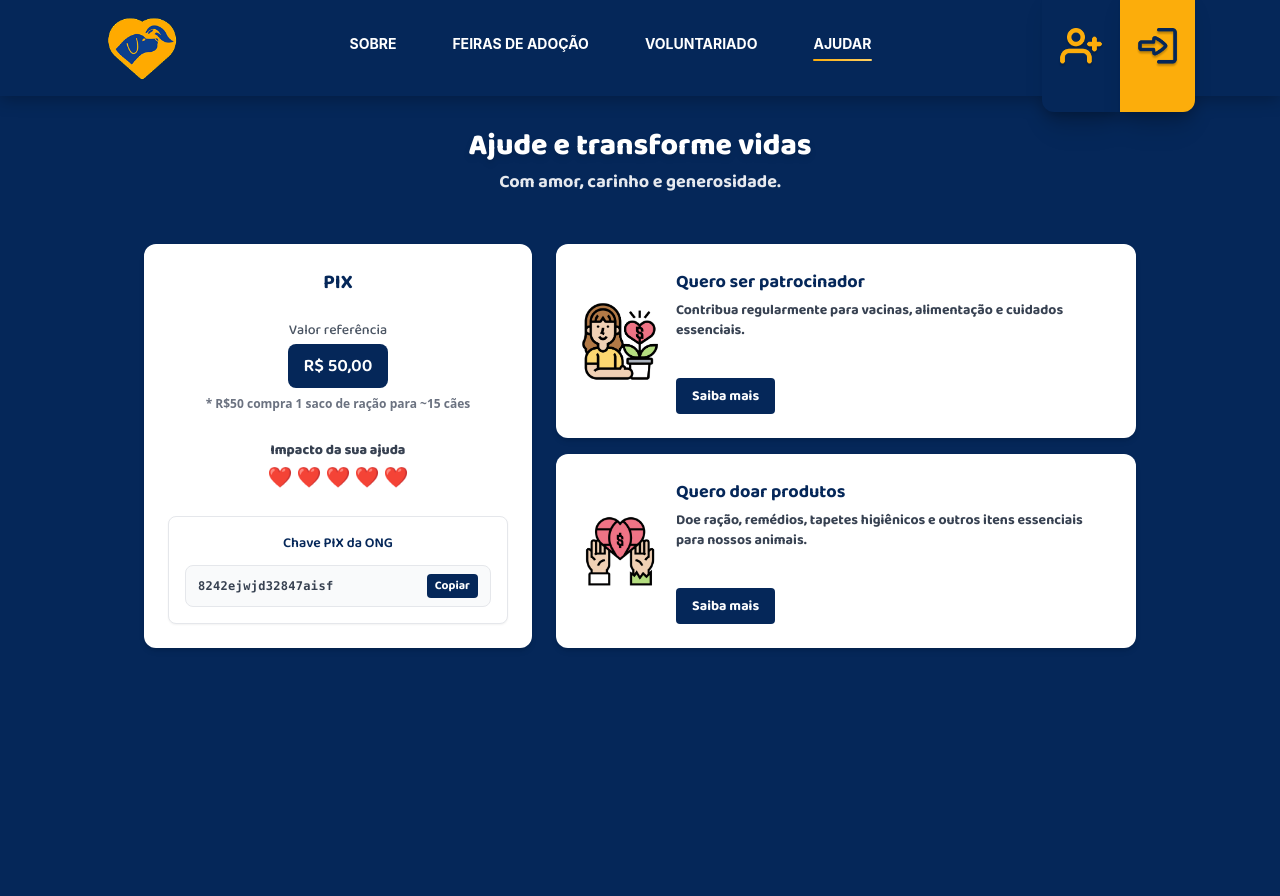
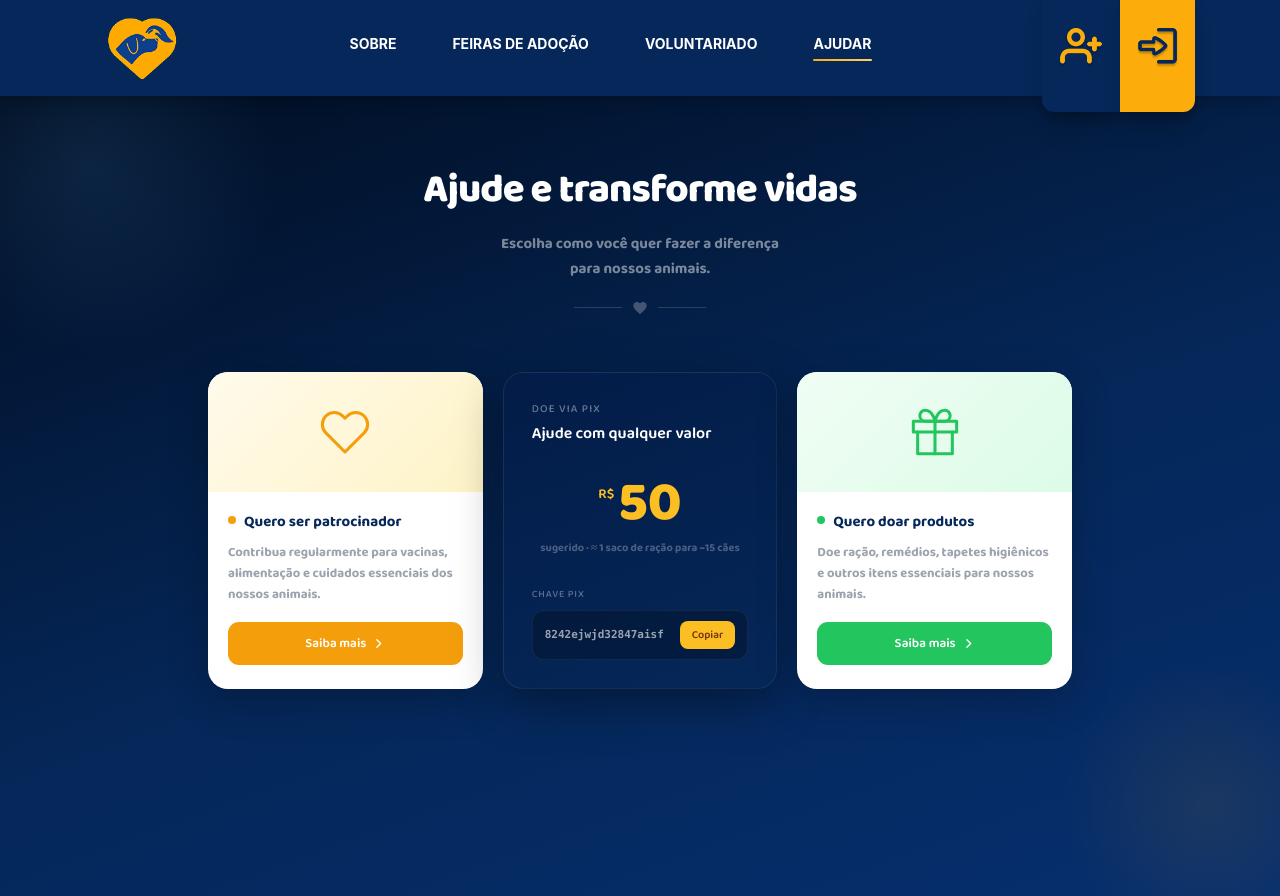
Before and after one commit to Projeto-Extensao-SPTech/front-end, a React (Vite) app: page /ajudar in a window 1280 px wide. Built offline with nearby package versions, Linux system fonts and the light colour scheme.

Commit message:
refactor: redesign total da ajudar

```diff
--- a/src/pages/Ajudar/Ajudar.jsx
+++ b/src/pages/Ajudar/Ajudar.jsx
@@ -5,46 +5,85 @@ import CardAjuda from "./components/CardAjuda";
 
 export default function Ajudar() {
     const navigate = useNavigate();
-
     const [pixRef, pixVisible] = useScrollReveal(0.1);
     const [card1Ref, card1Visible] = useScrollReveal(0.1);
     const [card2Ref, card2Visible] = useScrollReveal(0.1);
 
     return (
-        <div className="min-h-screen bg-[#052759] text-gray-800 relative">
-            <main className="w-full max-w-5xl mx-auto px-4 py-8 flex flex-col gap-6">
-                <header className="text-center mb-6">
-                    <h1 className="text-3xl font-extrabold text-white drop-shadow-md mb-1">
+        <div
+            className="min-h-screen relative overflow-hidden"
+            style={{ background: "linear-gradient(160deg, #010e22 0%, #052759 55%, #062f6e 100%)" }}
+        >
+            <div className="absolute pointer-events-none" style={{
+                top: "-120px", left: "-100px", width: "380px", height: "380px",
+                borderRadius: "50%",
+                background: "radial-gradient(circle, rgba(79,163,224,0.13) 0%, transparent 70%)"
+            }} />
+            <div className="absolute pointer-events-none" style={{
+                bottom: "-60px", right: "-80px", width: "300px", height: "300px",
+                borderRadius: "50%",
+                background: "radial-gradient(circle, rgba(245,158,11,0.09) 0%, transparent 70%)"
+            }} />
+
+            <main className="relative z-10 w-full max-w-4xl mx-auto px-4 py-16 flex flex-col gap-14">
+
+                <header className="text-center">
+                    <h1
+                        className="font-extrabold text-white tracking-tight"
+                        style={{ fontSize: "clamp(28px, 5vw, 40px)", marginBottom: "12px" }}
+                    >
                         Ajude e transforme vidas
                     </h1>
-                    <p className="text-lg text-white/90">
-                        Com amor, carinho e generosidade.
+                    <p style={{ color: "rgba(255,255,255,0.48)", fontSize: "15px", maxWidth: "300px", margin: "0 auto", lineHeight: 1.65 }}>
+                        Escolha como você quer fazer a diferença para nossos animais.
                     </p>
+                    <div style={{ marginTop: "18px", display: "flex", alignItems: "center", justifyContent: "center", gap: "10px" }}>
+                        <div style={{ height: "1px", width: "48px", background: "rgba(255,255,255,0.15)" }} />
+                        <svg width="16" height="16" viewBox="0 0 24 24" fill="rgba(255,255,255,0.25)" xmlns="http://www.w3.org/2000/svg">
+                            <path d="M12 21.35l-1.45-1.32C5.4 15.36 2 12.28 2 8.5 2 5.42 4.42 3 7.5 3c1.74 0 3.41.81 4.5 2.09C13.09 3.81 14.76 3 16.5 3 19.58 3 22 5.42 22 8.5c0 3.78-3.4 6.86-8.55 11.54L12 21.35z"/>
+                        </svg>
+                        <div style={{ height: "1px", width: "48px", background: "rgba(255,255,255,0.15)" }} />
+                    </div>
                 </header>
 
-                <div className="flex flex-col lg:flex-row gap-6 items-stretch">
-                    <SecaoPix pixRef={pixRef} pixVisible={pixVisible} />
-
-                    <section className="lg:w-3/5 flex flex-col gap-4">
+                <div className="grid grid-cols-1 md:grid-cols-3 gap-5 items-stretch">
                     <CardAjuda
                         cardRef={card1Ref}
                         cardVisible={card1Visible}
-                            imagem="/img-secao-patroc.png"
+                        bgInicio="#fffbeb"
+                        bgFim="#fef3c7"
+                        icone={
+                            <svg width="52" height="52" viewBox="0 0 24 24" fill="none" stroke="#f59e0b" strokeWidth="1.4" strokeLinecap="round" strokeLinejoin="round">
+                                <path d="M20.84 4.61a5.5 5.5 0 0 0-7.78 0L12 5.67l-1.06-1.06a5.5 5.5 0 0 0-7.78 7.78l1.06 1.06L12 21.23l7.78-7.78 1.06-1.06a5.5 5.5 0 0 0 0-7.78z"/>
+                            </svg>
+                        }
                         titulo="Quero ser patrocinador"
-                            descricao="Contribua regularmente para vacinas, alimentação e cuidados essenciais."
+                        descricao="Contribua regularmente para vacinas, alimentação e cuidados essenciais dos nossos animais."
                         onSaibaMais={() => navigate("/patrocinadores")}
+                        accentColor="#f59e0b"
                     />
-
+                    <SecaoPix pixRef={pixRef} pixVisible={pixVisible} />
                     <CardAjuda
                         cardRef={card2Ref}
                         cardVisible={card2Visible}
-                            imagem="/img-secao-doar.png"
+                        bgInicio="#f0fdf4"
+                        bgFim="#dcfce7"
+                        icone={
+                            <svg width="52" height="52" viewBox="0 0 24 24" fill="none" stroke="#22c55e" strokeWidth="1.4" strokeLinecap="round" strokeLinejoin="round">
+                                <path d="M20 12v10H4V12"/>
+                                <path d="M22 7H2v5h20V7z"/>
+                                <path d="M12 22V7"/>
+                                <path d="M12 7H7.5a2.5 2.5 0 0 1 0-5C11 2 12 7 12 7z"/>
+                                <path d="M12 7h4.5a2.5 2.5 0 0 0 0-5C13 2 12 7 12 7z"/>
+                            </svg>
+                        }
                         titulo="Quero doar produtos"
                         descricao="Doe ração, remédios, tapetes higiênicos e outros itens essenciais para nossos animais."
                         onSaibaMais={() => navigate("/doacao-livre")}
+                        accentColor="#22c55e"
                     />
-                    </section>
                 </div>
+
             </main>
         </div>
     );
--- a/src/pages/Ajudar/components/CardAjuda.jsx
+++ b/src/pages/Ajudar/components/CardAjuda.jsx
@@ -1,34 +1,57 @@
 export default function CardAjuda({
     cardRef,
     cardVisible,
-    imagem,
+    icone,
+    bgInicio,
+    bgFim,
     titulo,
     descricao,
     onSaibaMais,
+    accentColor = "#052759",
 }) {
     return (
         <div
             ref={cardRef}
-            className={`flex-1 flex flex-col lg:flex-row items-center gap-4 bg-white rounded-xl p-6 shadow-md
-                                hover:scale-105 transition-all duration-700 cursor-pointer
-                                ${cardVisible ? "opacity-100 translate-y-0" : "opacity-0 translate-y-8"}
-                            `}
+            className="bg-white rounded-[20px] overflow-hidden flex flex-col"
+            style={{
+                opacity: cardVisible ? 1 : 0,
+                transform: cardVisible ? "translateY(0)" : "translateY(2rem)",
+                transition: "opacity 700ms ease, transform 700ms ease",
+                boxShadow: "0 12px 40px rgba(0,0,0,0.24)",
+            }}
         >
-            <img
-                src={imagem}
-                alt={titulo}
-                className="w-20 h-20 object-cover rounded-lg flex-shrink-0"
-            />
-            <div className="flex-1 flex flex-col justify-between h-full">
-                <div>
-                    <h3 className="font-bold text-[#052759] mb-1 text-lg">{titulo}</h3>
-                    <p className="text-gray-700 text-sm">{descricao}</p>
+            <div
+                className="h-[120px] flex items-center justify-center shrink-0"
+                style={{ background: `linear-gradient(135deg, ${bgInicio}, ${bgFim})` }}
+            >
+                {icone}
+            </div>
+
+            <div className="flex-1 flex flex-col gap-2.5 p-5 pb-6">
+
+                <div className="flex items-start gap-2">
+                    <div
+                        className="w-2 h-2 rounded-full shrink-0 mt-1"
+                        style={{ background: accentColor }}
+                    />
+                    <h3 className="font-bold text-[#052759] text-[15px] leading-snug m-0">
+                        {titulo}
+                    </h3>
                 </div>
+
+                <p className="text-gray-400 text-[13px] leading-relaxed flex-1 m-0">
+                    {descricao}
+                </p>
+
                 <button
                     onClick={onSaibaMais}
-                    className="bg-[#052759] hover:bg-blue-900 text-white px-4 py-2 rounded text-sm transition mt-3 lg:mt-0 self-start"
+                    className="mt-1.5 text-white border-none outline-none rounded-[11px] py-3 w-full text-[13px] font-semibold cursor-pointer flex items-center justify-center gap-1.5"
+                    style={{ background: accentColor }}
                 >
                     Saiba mais
+                    <svg width="13" height="13" fill="none" viewBox="0 0 24 24" stroke="currentColor" strokeWidth={2.5}>
+                        <path strokeLinecap="round" strokeLinejoin="round" d="M9 5l7 7-7 7" />
+                    </svg>
                 </button>
             </div>
         </div>
--- a/src/pages/Ajudar/components/SecaoPix.jsx
+++ b/src/pages/Ajudar/components/SecaoPix.jsx
@@ -1,61 +1,77 @@
+import { useState } from "react";
+
+const PIX_KEY = "8242ejwjd32847aisf";
+
 export default function SecaoPix({ pixRef, pixVisible }) {
+    const [copied, setCopied] = useState(false);
+
     const handleCopyPix = () => {
-        navigator.clipboard.writeText("8242ejwjd32847aisf");
+        navigator.clipboard.writeText(PIX_KEY);
+        setCopied(true);
+        setTimeout(() => setCopied(false), 2200);
     };
 
     return (
-        <section
+        <div
             ref={pixRef}
-            className={`lg:w-2/5 bg-white rounded-xl p-6 shadow-md flex flex-col gap-6 transition-all duration-700
-                            ${pixVisible ? "opacity-100 translate-y-0" : "opacity-0 translate-y-8"}
-                        `}
+            className="rounded-[20px] overflow-hidden flex flex-col justify-between p-7"
+            style={{
+                opacity: pixVisible ? 1 : 0,
+                transform: pixVisible ? "translateY(0)" : "translateY(2rem)",
+                transition: "opacity 700ms ease, transform 700ms ease",
+                background: "linear-gradient(160deg, #031c47 0%, #052759 100%)",
+                boxShadow: "0 16px 48px rgba(0,0,0,0.38)",
+                border: "1px solid rgba(255,255,255,0.07)",
+            }}
         >
-            <h2 className="text-xl font-bold text-center text-[#052759]">PIX</h2>
-
-            <div className="text-center">
-                <label className="block text-sm font-medium text-gray-600 mb-1">
-                    Valor referência
-                </label>
-                <div className="inline-flex items-center justify-center gap-2 bg-[#052759] text-white font-semibold text-lg py-2 px-4 rounded-lg">
-                    <span className="text-md">R$ 50,00</span>
-                </div>
-                <p className="text-xs text-gray-500 mt-1 py-1 font-sans">
-                    * R$50 compra 1 saco de ração para ~15 cães
+            <div>
+                <p className="text-[11px] uppercase tracking-widest font-medium mb-1.5"
+                    style={{ color: "rgba(255,255,255,0.4)" }}>
+                    Doe via PIX
+                </p>
+                <p className="text-white text-base font-semibold leading-snug">
+                    Ajude com qualquer valor
                 </p>
             </div>
 
-            <div className="text-center">
-                <label className="block text-sm text-gray-700 mb-1 font-extrabold">
-                    Impacto da sua ajuda
-                </label>
-                <div className="flex justify-center gap-1">
-                    {[...Array(5)].map((_, i) => (
-                        <span
-                            key={i}
-                            className="text-xl hover:scale-125 transition-transform duration-300"
-                        >
-                            ❤️
-                        </span>
-                    ))}
+            <div className="text-center py-6">
+                <div className="flex items-start justify-center gap-1">
+                    <span className="text-[14px] font-semibold mt-2" style={{ color: "#fbbf24" }}>R$</span>
+                    <span className="text-[56px] font-extrabold leading-none" style={{ color: "#fbbf24" }}>50</span>
                 </div>
+                <p className="text-[11px] mt-2" style={{ color: "rgba(255,255,255,0.28)" }}>
+                    sugerido · ≈ 1 saco de ração para ~15 cães
+                </p>
             </div>
 
-            <div className="bg-white p-4 rounded-lg shadow-sm flex flex-col gap-3 border border-gray-200 mt-auto">
-                <p className="font-semibold text-sm text-[#052759] text-center">
-                    Chave PIX da ONG
+            <div>
+                <p className="text-[10px] uppercase tracking-[0.08em] font-medium mb-2"
+                    style={{ color: "rgba(255,255,255,0.35)" }}>
+                    Chave PIX
                 </p>
-                <div className="flex justify-between items-center bg-gray-50 px-3 py-2 rounded-lg border border-gray-200">
-                    <code className="text-xs tracking-wide text-gray-700">
-                        8242ejwjd32847aisf
+                <div
+                    className="flex items-center gap-2 rounded-xl px-3 py-2.5"
+                    style={{
+                        background: "rgba(0,0,0,0.25)",
+                        border: "1px solid rgba(255,255,255,0.06)",
+                    }}
+                >
+                    <code className="flex-1 text-[11px] font-mono truncate"
+                        style={{ color: "rgba(255,255,255,0.6)" }}>
+                        {PIX_KEY}
                     </code>
                     <button
                         onClick={handleCopyPix}
-                        className="bg-[#052759] hover:bg-blue-900 text-white text-xs px-2 py-1 rounded transition"
+                        className="shrink-0 text-[11px] font-semibold px-3 py-1.5 rounded-lg border-none outline-none cursor-pointer transition-all duration-300"
+                        style={{
+                            background: copied ? "#22c55e" : "#fbbf24",
+                            color: copied ? "#fff" : "#78350f",
+                        }}
                     >
-                        Copiar
+                        {copied ? "✓ Copiado" : "Copiar"}
                     </button>
                 </div>
             </div>
-        </section>
+        </div>
     );
 }
```
Lines whose indentation alone changed are shown as unchanged.
